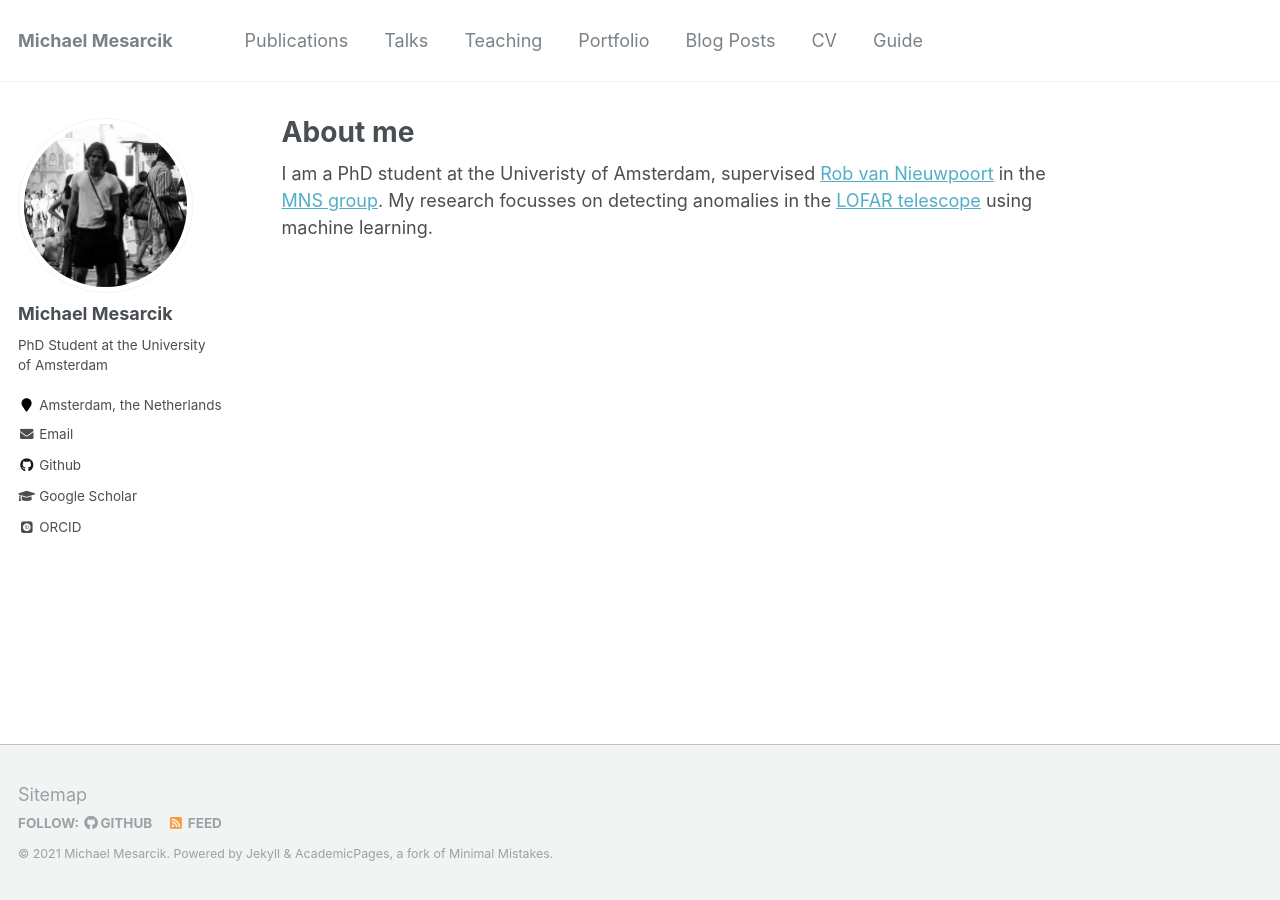
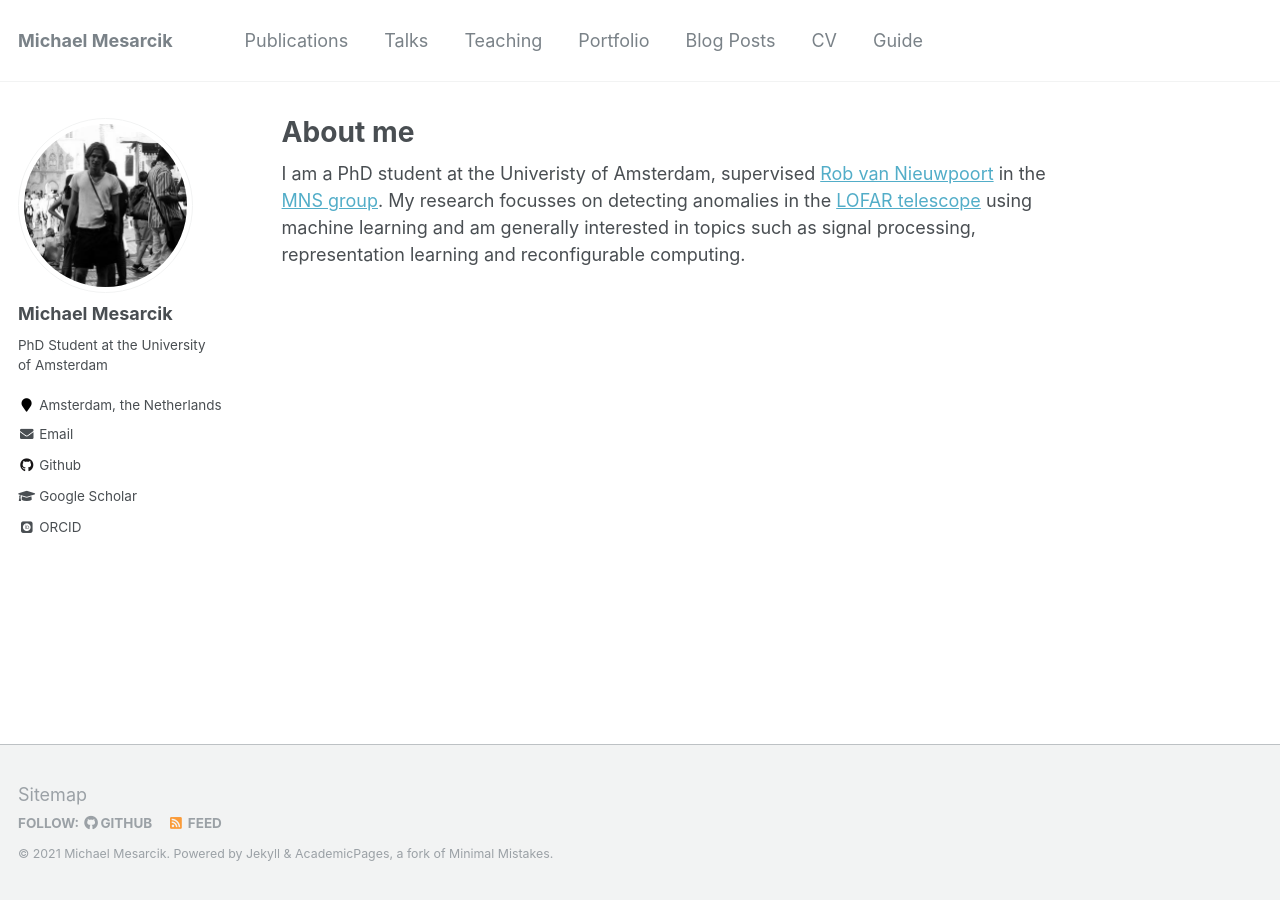
Before and after one commit to mesarcik/mesarcik.github.io, a Jekyll site: the page built from _pages/about.md, in a window 1280 px wide. Built offline with Jekyll 4.4.1, drawn with Linux system fonts in a browser that asks for light colours; some web fonts are replaced.

Commit message:
about updatd

```diff
--- a/_pages/about.md
+++ b/_pages/about.md
@@ -7,4 +7,4 @@ redirect_from:
   - /about/
   - /about.html
 ---
-I am a PhD student at the Univeristy of Amsterdam, supervised <a href="http://www.vannieuwpoort.com/">Rob van Nieuwpoort</a> in the <a href="https://mns-group.nl/"> MNS group</a>. My research focusses on detecting anomalies in the <a href="https://www.astron.nl/telescopes/lofar/"> LOFAR telescope</a> using machine learning.
+I am a PhD student at the Univeristy of Amsterdam, supervised <a href="http://www.vannieuwpoort.com/">Rob van Nieuwpoort</a> in the <a href="https://mns-group.nl/"> MNS group</a>. My research focusses on detecting anomalies in the <a href="https://www.astron.nl/telescopes/lofar/"> LOFAR telescope</a> using machine learning and am generally interested in topics such as  signal processing, representation learning and reconfigurable computing.
```
